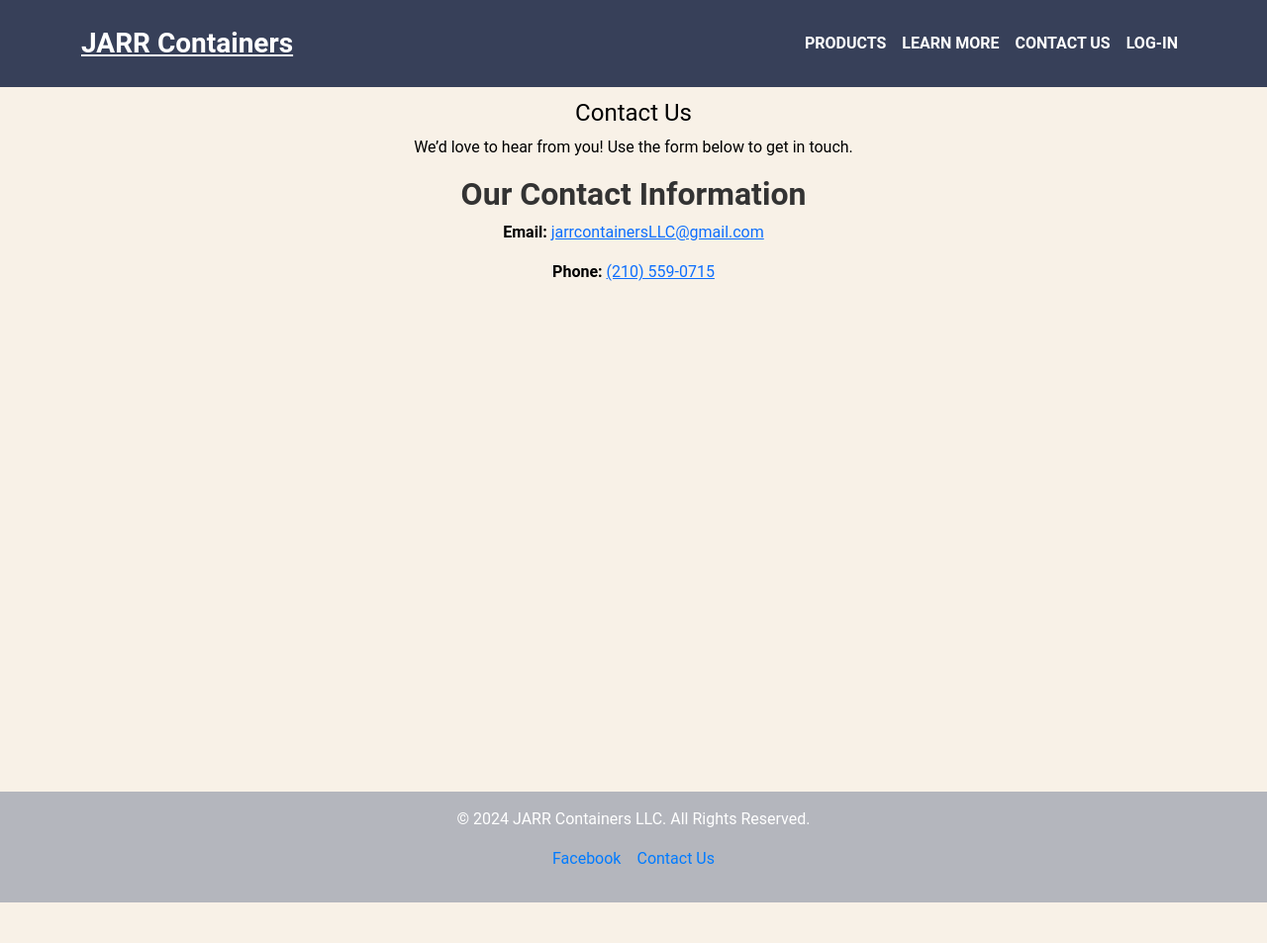
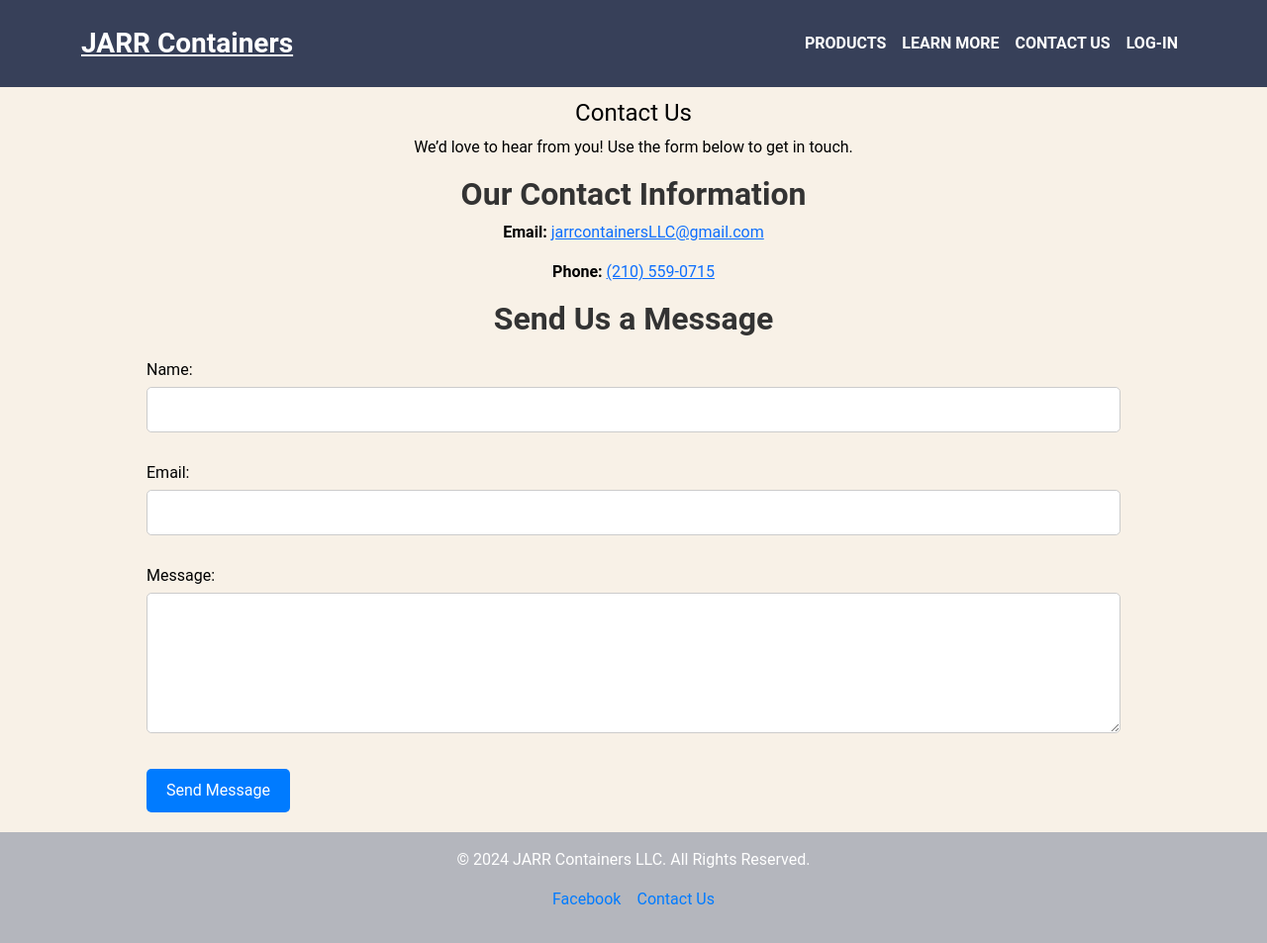
Before and after one commit to Isaiah802/JARR, a Flask app: page /contact in a window 1280 px wide. Shown: the whole page at 99% size. Before the commit the page ends 912 px from the top, so only its background shows below. Run offline with Flask 3, Linux system fonts and the light colour scheme.

Commit message:
JARR 2.04.14
Using the paid version of Render. Reintroduced the "send us a message".

```diff
--- a/static/css/styles.css
+++ b/static/css/styles.css
@@ -219,7 +219,7 @@
 /* Contact Section */
 .contact-container {
     width: 80%;
-    min-height: 100%;
+
     margin: 0 auto;
     padding: 20px;
     text-align: center;
--- a/templates/contact.html
+++ b/templates/contact.html
@@ -17,7 +17,7 @@
             <p><strong>Phone:</strong> <a href="tel:+12105590715">(210) 559-0715</a></p>
         </div>
 
-        {#
+
         <div>
             <h2>Send Us a Message</h2>
             <form method="post" action="/contact">
@@ -33,6 +33,6 @@
                 <button type="submit">Send Message</button>
             </form>
         </div>
-        #}
+
     </div>
 {% endblock %}
```
